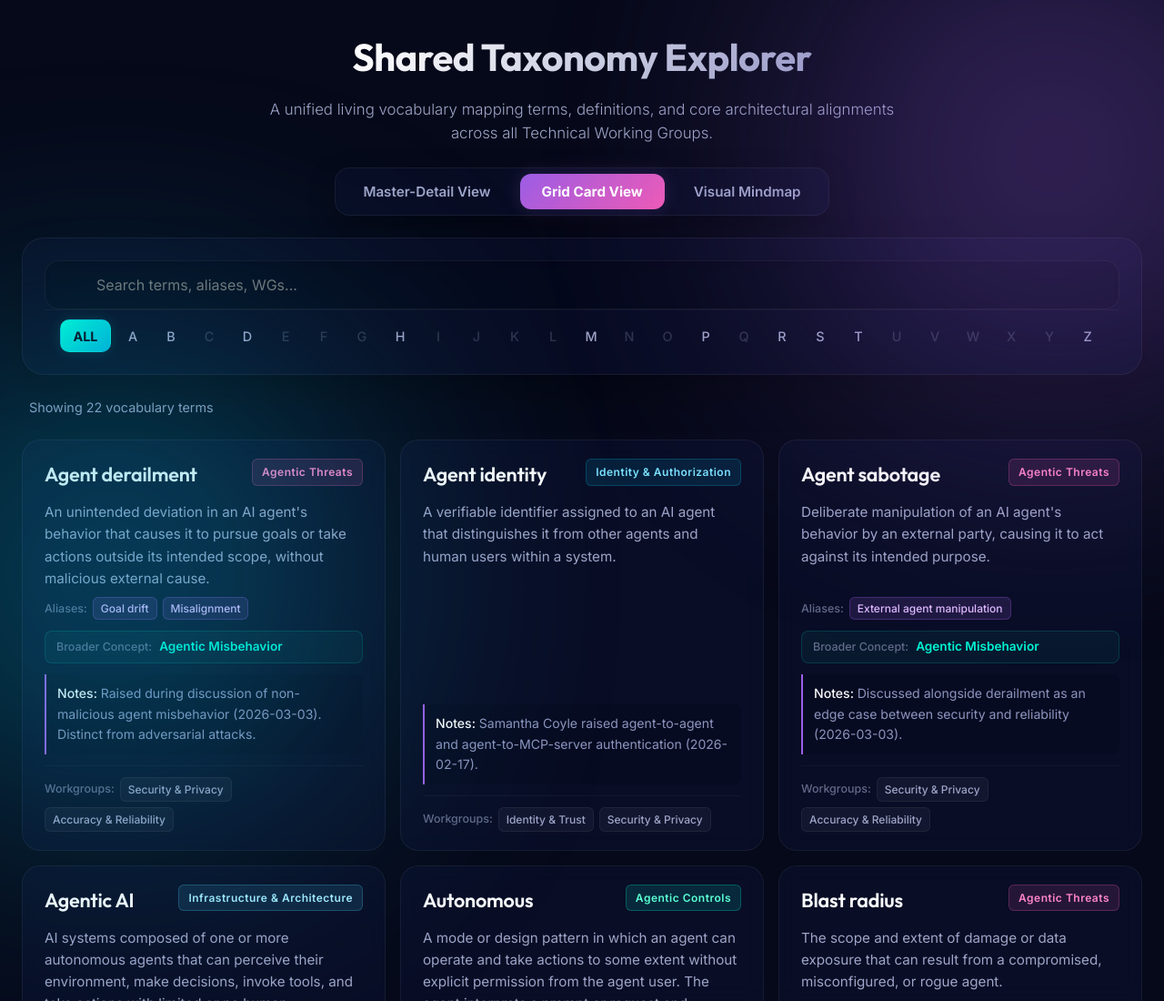
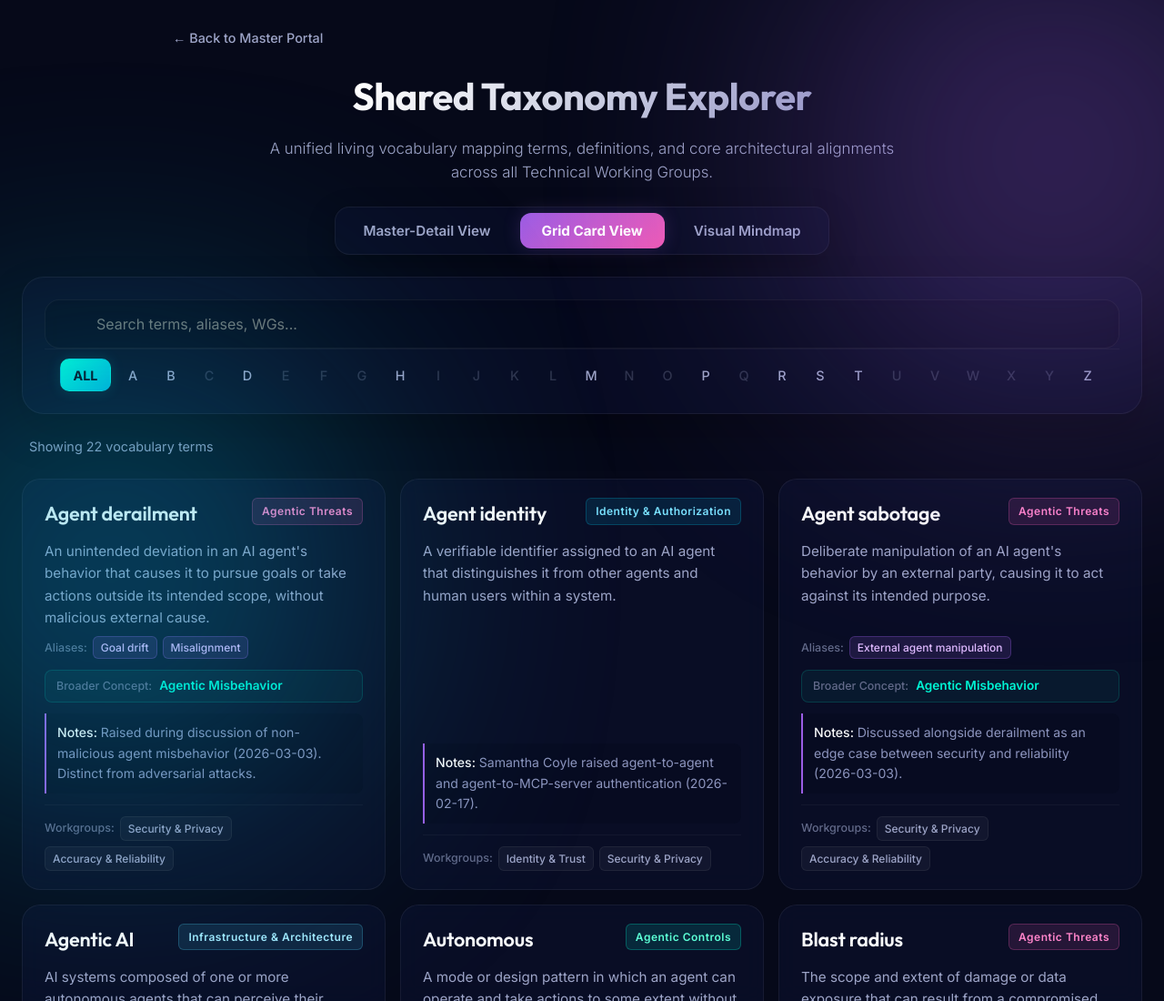
Before and after one commit to aaif/ws-taxonomy-landscape, a plain HTML site: page taxonomy/index.html in a window 1280 px wide. Shown: the top 1100 px of the page at 91% size. Drawn offline with Linux system fonts and the light colour scheme.

Commit message:
feat: site wording update and also add a back to master portal link for taxonomy part

```diff
--- a/taxonomy/index.html
+++ b/taxonomy/index.html
@@ -28,6 +28,9 @@
 
     <!-- Top Hero Segment -->
     <header class="app-header">
+      <div class="header-actions">
+        <a href="../" class="back-link">&larr; Back to Master Portal</a>
+      </div>
       <h1 id="main-title">Shared Taxonomy Explorer</h1>
       <p class="subtitle">A unified living vocabulary mapping terms, definitions, and core architectural alignments
         across all Technical Working Groups.</p>
--- a/taxonomy/styles.css
+++ b/taxonomy/styles.css
@@ -76,6 +76,27 @@ body {
   text-align: center;
   margin-bottom: 24px;
   padding-top: 10px;
+}
+
+.header-actions {
+  display: flex;
+  justify-content: space-between;
+  align-items: center;
+  margin-bottom: 20px;
+  max-width: 900px;
+  margin-left: auto;
+  margin-right: auto;
+}
+
+.back-link {
+  color: var(--text-secondary);
+  text-decoration: none;
+  font-size: 0.9rem;
+  font-weight: 500;
+  transition: var(--transition-smooth);
+}
+.back-link:hover {
+  color: var(--text-primary);
 }
 
 .app-header h1 {
```
Also changed, not shown: index.html (+4 -3 lines).
